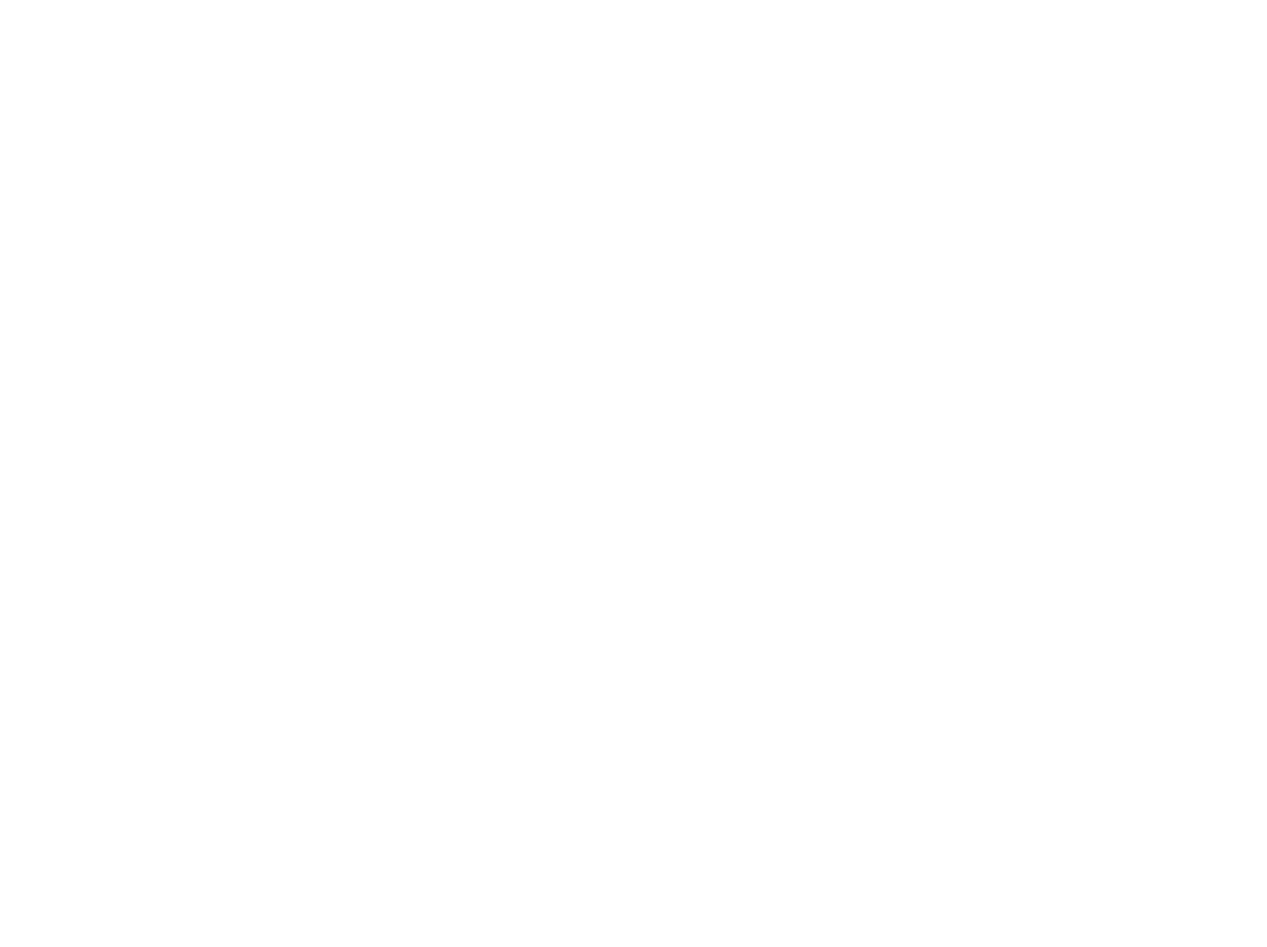
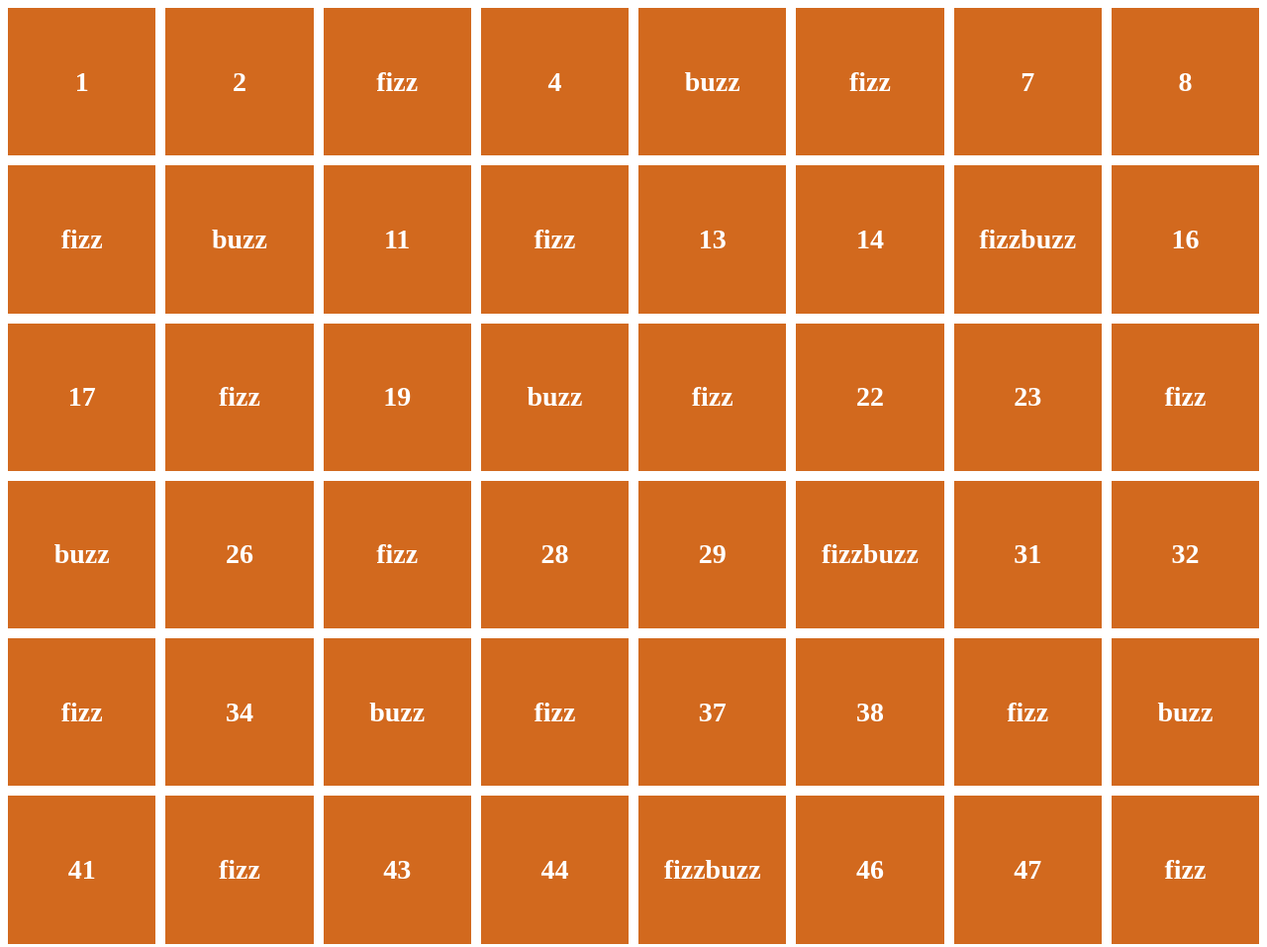
Before and after one commit to w3bd3v3lop3rNico/js-fizzbuzz, a plain HTML site: page index.html in a window 1280 px wide. Shown: the top 957 px of the page at 99% size. Before the commit the page ends 800 px from the top, so only its background shows below. Drawn offline with Linux system fonts and the light colour scheme.

Commit message:
Add style grid - Add string class box

```diff
--- a/css/style.css
+++ b/css/style.css
@@ -0,0 +1,16 @@
+.grid {
+    display: grid;
+    gap: 10px;
+    grid-template-columns: repeat(8, 1fr);
+}
+
+.box {
+    aspect-ratio: 1;
+    background-color: chocolate;
+    color: white;
+    font-size: 28px;
+    font-weight: bold;
+    display: flex;
+    justify-content: center;
+    align-items: center;
+}
--- a/index.html
+++ b/index.html
@@ -7,7 +7,7 @@
     <link rel="stylesheet" href="./css/style.css">
 </head>
 <body>
-    <div id="fizzbuzz"></div>
+    <div id="fizzbuzz" class="grid"></div>
     <script src="./js/app.js"></script>
 </body>
 </html>
--- a/js/app.js
+++ b/js/app.js
@@ -1,27 +1,32 @@
 // - Assegnare variabile e recuperare oggetto dal DOM
-const buzzfizzDOMElement = document.getElementById("fizzbuzz")
-console.log(buzzfizzDOMElement)
+const buzzfizzDOMElement = document.getElementById("fizzbuzz");
+console.log(buzzfizzDOMElement);
 
 // - Dichiarare ciclo da 1 a 100
 for (let i = 0; i < 100; i++) {
 
     const n = i + 1;
 
-
+    let boxString = '<div class="box">' + n + '</div>';
     // console.log(n)
     // - Calcolare i multipli di 3 e 5
     if(n % 3 === 0 && n % 5 === 0) {
-        console.log("fizzbuzz")
+        boxString = '<div class="box">' + "fizzbuzz" + '</div>';
+        console.log("fizzbuzz");
+
     // - Calcolare i multipli di 5
-    } else if(n % 5 === 0){
+    } else if(n % 5 === 0) {
+        boxString = '<div class="box">' + "buzz" + '</div>';
         console.log("buzz")
+
     // - Calcolare i multipli di 3
     } else if((n % 3 === 0)) {
+        boxString = '<div class="box">' + "fizz" + '</div>';
         console.log("fizz")
 
     } else {
         console.log(n)
 
     }
-
+buzzfizzDOMElement.innerHTML += boxString
 }
```
